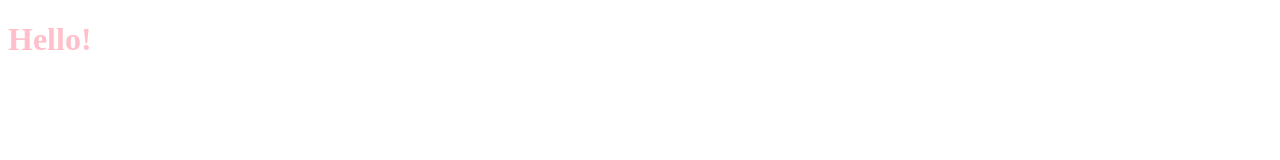
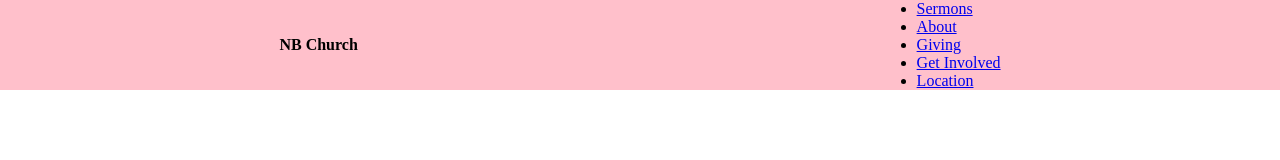
Before and after one commit to adaruiz93/NB-Church, a plain HTML site: page index.html in a window 1280 px wide. Drawn offline with Linux system fonts and the light colour scheme.

Commit message:
creating navbar

```diff
--- a/index.html
+++ b/index.html
@@ -9,7 +9,18 @@
   <title>NB Church</title>
 </head>
 <body>
-  <h1>Hello!</h1>
-
+  <!-- Nav Bar -->
+  <nav>
+    <div class="logo">
+      <h4>NB Church</h4>
+    </div>
+    <ul>
+      <li><a href="#">Sermons</a></li>
+      <li><a href="#">About</a></li>
+      <li><a href="#">Giving</a></li>
+      <li><a href="#">Get Involved</a></li>
+      <li><a href="#">Location</a></li>
+    </ul>
+  </nav>
 </body>
 </html>
--- a/styles.css
+++ b/styles.css
@@ -1,3 +1,13 @@
-h1 {
-  color: pink;
+* {
+  margin: 0px;
+  padding: 0px;
+  box-sizing: border-box;
 }
+
+nav {
+  display: flex;
+  justify-content: space-around;
+  align-items: center;
+  min-height: 1px;
+  background-color: pink;
+}
```
